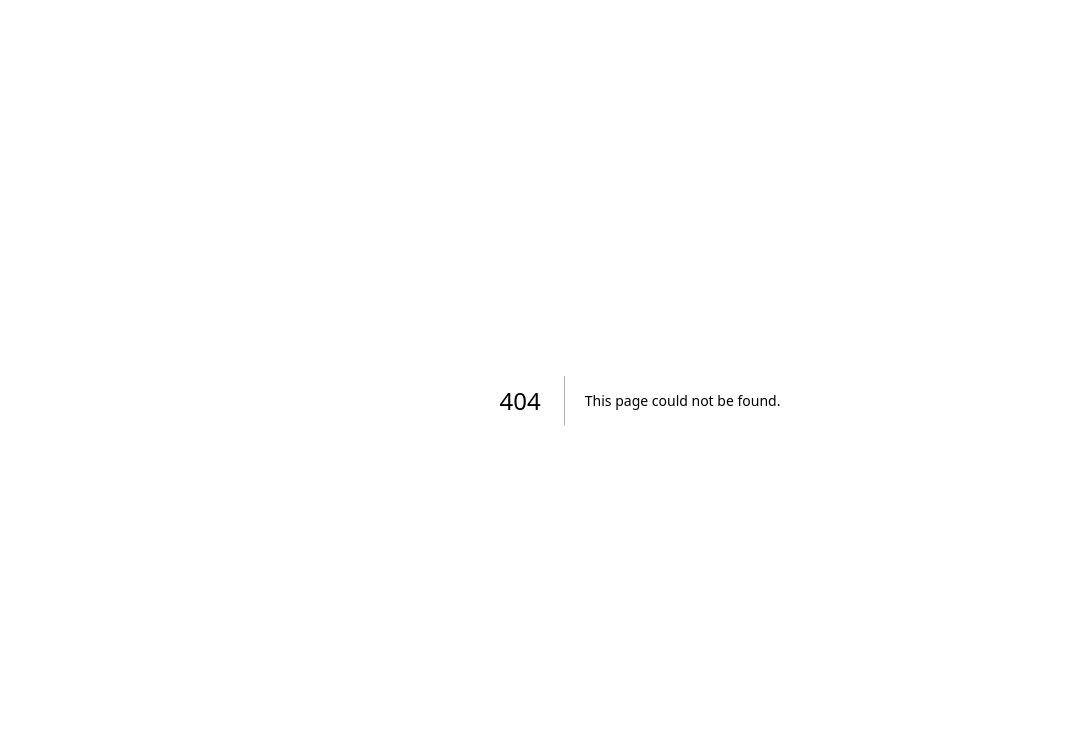
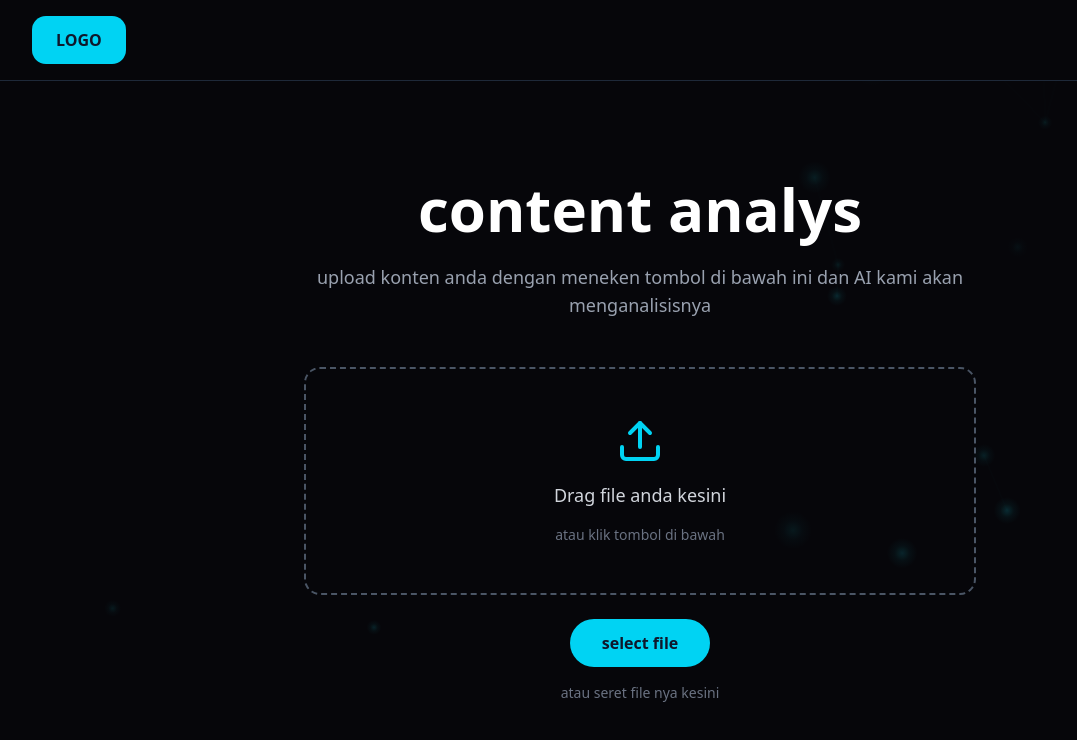
Before and after one commit to nopal72/nocap.ai-FE, a Next.js app: page /post in a window 1280 px wide. Before the commit this address had no page. Shown: the top 740 px of the page, without its empty margins (0-1077 px from the left). Built offline with nearby package versions, Linux system fonts and the light colour scheme.

Commit message:
page post
nambah page post tp logic belum jalan

```diff
--- /dev/null
+++ b/src/app/post/page.tsx
@@ -0,0 +1,133 @@
+"use client"
+
+import React, { useRef, useState } from "react"
+import ParticleCanvas from "@/components/ui/particlecanvas"
+import { Upload } from "lucide-react"
+import Link from "next/link"
+
+export default function PostPage() {
+  const fileInputRef = useRef<HTMLInputElement>(null)
+  const [selectedFile, setSelectedFile] = useState<File | null>(null)
+  const [preview, setPreview] = useState<string | null>(null)
+
+  const handleFileSelect = (e: React.ChangeEvent<HTMLInputElement>) => {
+    const file = e.target.files?.[0]
+    if (file) {
+      setSelectedFile(file)
+      // create preview
+      const reader = new FileReader()
+      reader.onload = (event) => {
+        setPreview(event.target?.result as string)
+      }
+      reader.readAsDataURL(file)
+    }
+  }
+
+  const handleSelectFileClick = () => {
+    fileInputRef.current?.click()
+  }
+
+  const handleDragOver = (e: React.DragEvent<HTMLDivElement>) => {
+    e.preventDefault()
+    e.currentTarget.classList.add("border-cyan-400")
+  }
+
+  const handleDragLeave = (e: React.DragEvent<HTMLDivElement>) => {
+    e.preventDefault()
+    e.currentTarget.classList.remove("border-cyan-400")
+  }
+
+  const handleDrop = (e: React.DragEvent<HTMLDivElement>) => {
+    e.preventDefault()
+    e.currentTarget.classList.remove("border-cyan-400")
+    const file = e.dataTransfer.files?.[0]
+    if (file) {
+      setSelectedFile(file)
+      const reader = new FileReader()
+      reader.onload = (event) => {
+        setPreview(event.target?.result as string)
+      }
+      reader.readAsDataURL(file)
+    }
+  }
+
+  return (
+    <div className="min-h-screen w-full bg-[#06060A] relative overflow-hidden">
+      {/* particles */}
+      <ParticleCanvas />
+
+      {/* content */}
+      <main className="relative z-20">
+        {/* navbar */}
+        <nav className="w-full bg-[#06060A] py-4 px-8 border-b border-gray-800">
+          <Link href="/">
+            <div className="bg-cyan-400 text-slate-900 font-bold px-6 py-3 rounded-xl w-fit">
+              LOGO
+            </div>
+          </Link>
+        </nav>
+
+        {/* main content */}
+        <div className="min-h-[calc(100vh-80px)] flex items-center justify-center px-8 py-20">
+          <div className="max-w-2xl w-full text-center">
+            <h1 className="text-5xl md:text-6xl font-bold text-white mb-6">
+              content analys
+            </h1>
+            <p className="text-gray-400 text-base md:text-lg mb-12">
+              upload konten anda dengan meneken tombol di bawah ini dan AI kami akan
+              menganalisisnya
+            </p>
+
+            {/* file upload area */}
+            <div
+              onDragOver={handleDragOver}
+              onDragLeave={handleDragLeave}
+              onDrop={handleDrop}
+              className="border-2 border-dashed border-gray-600 rounded-2xl p-12 mb-6 transition-colors hover:border-cyan-400 cursor-pointer"
+              onClick={handleSelectFileClick}
+            >
+              {preview ? (
+                <div className="flex flex-col items-center gap-4">
+                  <img
+                    src={preview}
+                    alt="preview"
+                    className="max-h-48 rounded-lg object-cover"
+                  />
+                  <p className="text-gray-400 text-sm">Click atau drag untuk ubah file</p>
+                </div>
+              ) : (
+                <div className="flex flex-col items-center gap-4">
+                  <Upload size={48} className="text-cyan-400" />
+                  <p className="text-gray-300 text-lg">Drag file anda kesini</p>
+                  <p className="text-gray-500 text-sm">atau klik tombol di bawah</p>
+                </div>
+              )}
+              <input
+                ref={fileInputRef}
+                type="file"
+                accept="image/*"
+                onChange={handleFileSelect}
+                className="hidden"
+              />
+            </div>
+
+            {/* select file button */}
+            <button
+              onClick={handleSelectFileClick}
+              className="bg-cyan-400 text-slate-900 font-bold px-8 py-3 rounded-full hover:bg-cyan-300 transition mb-4"
+            >
+              select file
+            </button>
+
+            {/* file info */}
+            <p className="text-gray-500 text-sm">
+              {selectedFile
+                ? `File dipilih: ${selectedFile.name}`
+                : "atau seret file nya kesini"}
+            </p>
+          </div>
+        </div>
+      </main>
+    </div>
+  )
+}
```
